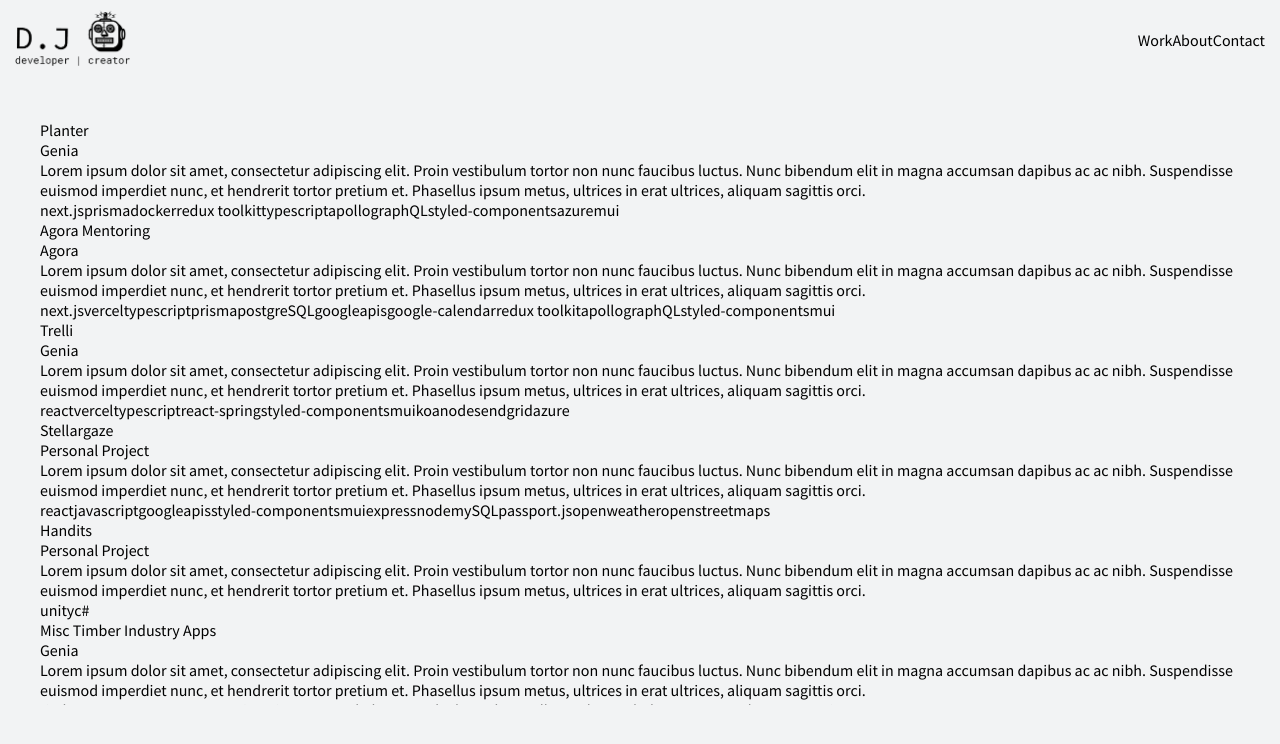
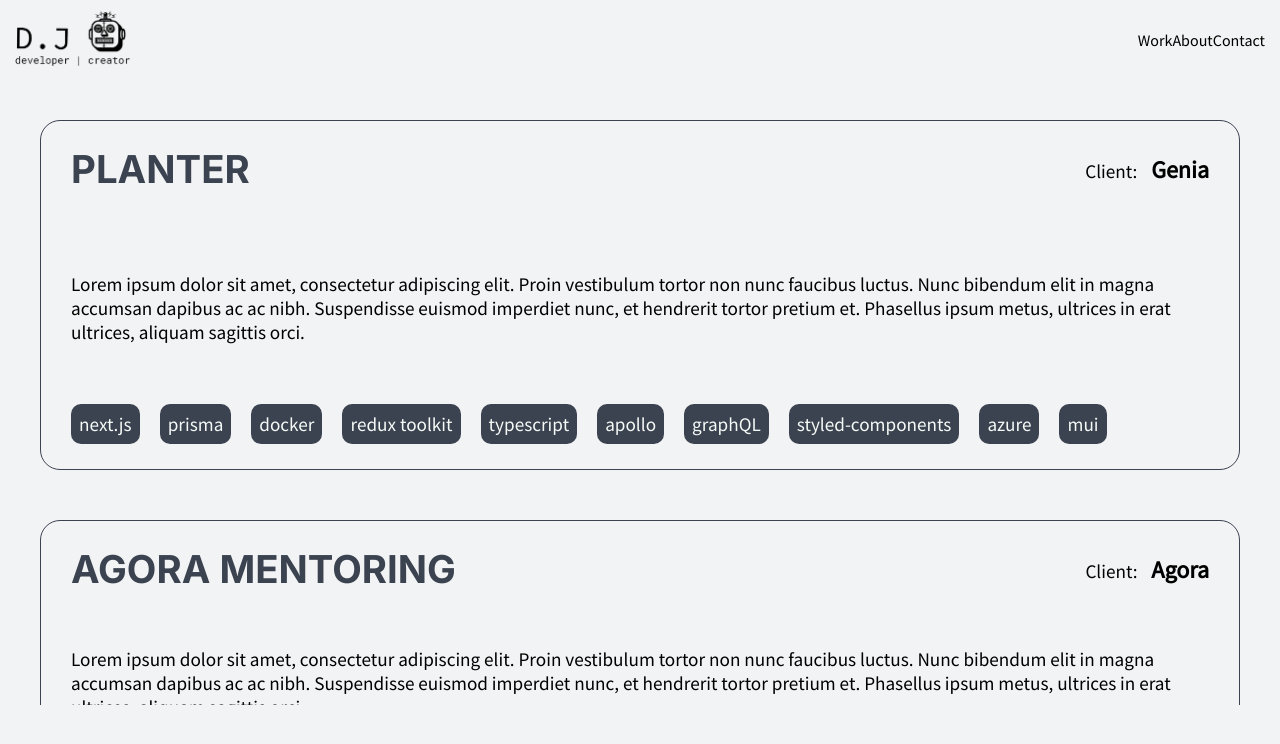
Before and after one commit to bustinjurkz/portfolio, a Next.js app: page / in a window 1280 px wide. Shown: the top 744 px of the page. Built offline with nearby package versions, Linux system fonts and the light colour scheme.

Commit message:
better theme + styling progress for cards

```diff
--- a/components/Footer.tsx
+++ b/components/Footer.tsx
@@ -5,7 +5,7 @@
   // TODO put icons here
   return (
     <FooterStyle>
-      Handcrafted with love © {new Date().getFullYear()}
+      HANDCRAFTED WITH LOVE © {new Date().getFullYear()}
     </FooterStyle>
   );
 };
--- a/components/Navbar.tsx
+++ b/components/Navbar.tsx
@@ -28,6 +28,8 @@
   justify-content: space-between;
   align-items: center;
   padding: 10px 15px;
+  max-width: 1500px;
+  margin: auto auto;
   .logo-container {
     cursor: pointer;
     width: 115px;
--- a/components/ProjectPreviewCard.tsx
+++ b/components/ProjectPreviewCard.tsx
@@ -1,5 +1,5 @@
 import React from "react";
-import styled from "styled-components";
+import { styled } from "../styles/theme";
 
 export interface ProjectPreviewCardProps {
   name: string;
@@ -13,12 +13,66 @@
 }) => {
   return (
     <ProjectPreviewCardStyle>
-      <div className="name">{props.name}</div>
-      <div className="client">{props.client}</div>
+      <div className="header">
+        <h1 className="project-name">{props.name}</h1>
+        <div className="client">
+          <span>Client: </span>
+          <span className="name">{props.client}</span>
+        </div>
+      </div>
       <div className="description">{props.description}</div>
-      <div className="tools">{props.tools}</div>
+
+      <div className="tools">
+        {props.tools.map((tool, i) => (
+          <div className="tool" key={i}>
+            {tool}
+          </div>
+        ))}
+      </div>
     </ProjectPreviewCardStyle>
   );
 };
 
-const ProjectPreviewCardStyle = styled.div``;
+const ProjectPreviewCardStyle = styled.div`
+  font-size: larger;
+  height: 100%;
+  min-height: 350px;
+  display: flex;
+  flex-direction: column;
+  justify-content: space-between;
+  margin-bottom: 50px;
+  border: 1px solid ${(props) => props.theme.black};
+  padding: 0px 30px 20px 30px;
+  border-radius: 20px;
+  .header {
+    display: flex;
+    align-items: center;
+    width: 100%;
+    justify-content: space-between;
+    .project-name {
+      text-transform: uppercase;
+    }
+  }
+  .client {
+    .name {
+      margin-left: 10px;
+      font-size: x-large;
+      font-weight: 600;
+    }
+  }
+
+  .tools {
+    display: flex;
+    flex-wrap: wrap;
+    .tool {
+      padding: 8px;
+      border-radius: 10px;
+      background: ${(props) => props.theme.black};
+      color: ${(props) => props.theme.white};
+      margin: 5px 20px 5px 0px;
+      :hover {
+        transform: scale(1.02);
+      }
+    }
+  }
+`;
--- a/pages/_app.tsx
+++ b/pages/_app.tsx
@@ -5,12 +5,7 @@
 import Navbar from "../components/Navbar";
 import Layout from "../components/Layout";
 import Footer from "../components/Footer";
-
-const theme = {
-  white: "#f6faf6",
-  black: "#3b4250",
-  background: "#1f2028",
-};
+import { theme } from "../styles/theme";
 
 export default function App({ Component, pageProps }: AppProps) {
   return (
--- a/styles/globals.css
+++ b/styles/globals.css
@@ -13,6 +13,10 @@
   color: #3b4250;
 }
 
+h1 {
+  font-family: "Inter", sans-serif;
+}
+
 a {
   color: inherit;
   text-decoration: none;
--- /dev/null
+++ b/styles/theme.tsx
@@ -0,0 +1,16 @@
+import baseStyled, { ThemedStyledInterface } from "styled-components";
+
+export const theme = {
+  white: "#f6faf6",
+  black: "#3b4250",
+  grey: "#8b93a3",
+  vintage1: "#e8d1c5",
+  vintage2: "#eddcd2",
+  vintage3: "#fff1e6",
+  vintage4: "#f0efeb",
+  vintage5: "#eeddd3",
+  vintage6: "#edede8",
+};
+
+export type Theme = typeof theme;
+export const styled = baseStyled as ThemedStyledInterface<Theme>;
```
Also changed, not shown: public/GeniaLogo.png (added).
